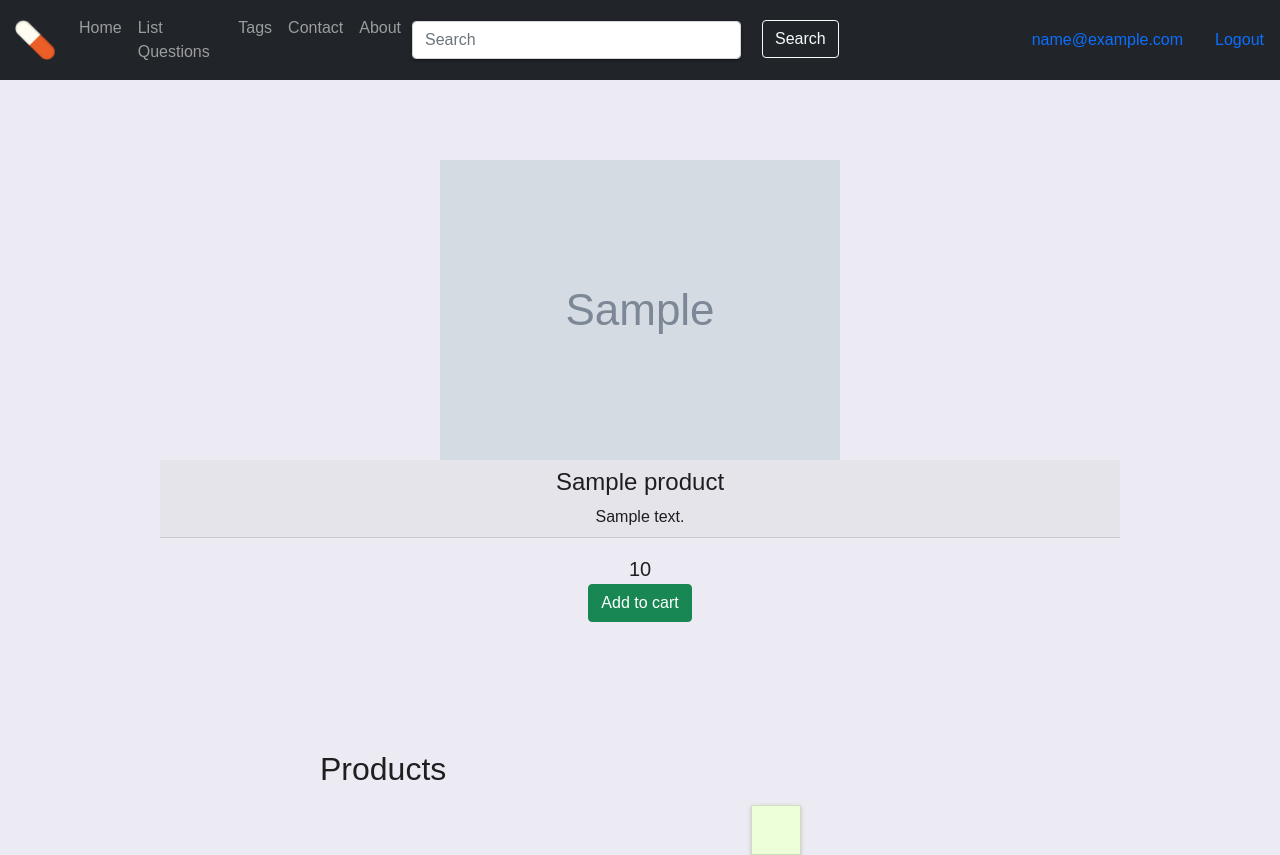
After one commit to mateiocristi/IHealthApp, a Flask app: template templates/product.html in a window 1280 px wide. The commit adds this page. Run offline with Flask 2, Linux system fonts and the light colour scheme; the template is opened without the code that fills it: most values are stand-ins (such as "Sample title", 1, 10 or a date in 2020); grey boxes marked "Sample" are stand-in pictures; data that the repository does not hold is empty; some libraries are stand-ins or nearby versions.

Commit message:
handle add product button

```diff
--- a/app.py
+++ b/app.py
@@ -102,6 +102,14 @@
     return redirect(url_for("home"))
 
 
+@app.route("/product/<product_id>")
+def product_route(product_id):
+    img_path = f"/product_{product_id}.jpg"
+    product = querries.get_product_by_id(product_id)
+    print("prod id is " + product_id)
+    return render_template("product.html", product=product, img_path=img_path)
+
+
 @app.route("/api_get_products/<int:category_id>/<int:supplier_id>")
 @json_response
 def api_get_products(category_id, supplier_id):
@@ -128,5 +136,21 @@
     return querries.get_all_categories()
 
 
+@app.route("/api_get_cart")
+@json_response
+def api_get_cart():
+    user_id = session["user_id"]
+    user = querries.get_user_by_id(user_id)
+    cart_products = querries.get_cart_products(user["cart_id"])
+    return cart_products
+
+
+@app.route("/api_update_cart/<int:product_id>/<int:quantity>", methods=["PUT"])
+def api_update_cart(product_id, quantity):
+    print("updating cart")
+    user = querries.get_user_by_id(session["user_id"])
+    querries.update_cart(user, product_id, quantity)
+
+
 if __name__ == "__main__":
     app.run(port=8080, debug=True)
--- a/querries.py
+++ b/querries.py
@@ -46,7 +46,7 @@
 
 
 @connection.connection_handler
-def get_products_by_id(cursor, product_id):
+def get_product_by_id(cursor, product_id):
     querry = """SELECT *
                 FROM products
                 WHERE id = %(product_id)s;"""
--- a/static/css/style.css
+++ b/static/css/style.css
@@ -38,6 +38,7 @@
 body {
     color: white;
     background-color: grey;
+    /*text-align: center;*/
     /*background-image: url("https://www.valtech.com/4a5e64/globalassets/00-global/02-images/04-insights/14-essential-questions-for-your-digital-workplace/question-mark-1872665.jpg");*/
     background-size: 100% auto;
     padding: 0;
@@ -270,7 +271,7 @@
 
 .products-container {
     display: grid;
-    padding: 2rem 10rem;
+    padding: 2rem 20rem;
     grid-template-columns: repeat(3, 1fr);
     grid-template-rows: repeat(auto-fill, 1fr);
     grid-column-gap: 10px;
@@ -298,6 +299,40 @@
     height: 20rem;
 }
 
+section .card {
+    background-color: #fff;
+    min-width: 100%;
+    min-height: 200px;
+    display: flex;
+}
+
+section .product-card {
+    min-width: 200px;
+    background-color: #23232e;
+}
+
+
+/*.card {*/
+
+/*    width: 50%;*/
+/*    height: 50%;*/
+/*}*/
+
+.card-big {
+
+    text-align: center;
+    margin: 5rem 10rem;
+}
+
+.big-product-image {
+
+}
+
+.card .big-product-image {
+    width: 50%;
+    height: 50%;
+}
+
 
 h2 {
     text-align: center;
--- a/static/javascript/home_page.js
+++ b/static/javascript/home_page.js
@@ -1,33 +1,26 @@
 
 
 function init() {
+    let arg = `.products-container`
     alert("ok")
     apiGetAllProducts().then((response) => {
-        showProducts(response)
+        showProducts(response, arg)
+        handleAddProductClick()
     })
 }
 
 init();
 
-
-async function apiGetAllProducts() {
-    let category_id = 0
-    let supplier_id = 0
-    const products = await fetch(`/api_get_products/${category_id}/${supplier_id}`);
-    let json = products.json()
-    console.log("json" + json);
-    return await json;
-}
-
-export function showProducts(products) {
-    const products_container = document.querySelector(`.products-container`)
+export function showProducts(products, arg) {
+    const products_container = document.querySelector(arg)
     console.log("products: " + products[0])
     console.log("container: " +products_container)
     products_container.innerHTML = "";
     for (let product of products) {
         let imgPath = `/product_${product.id}.jpg`
         products_container.insertAdjacentHTML("beforeend", `
-                                            <div class="product-card" >
+                                            <a href="/product/${product.id}">
+                                                <div class="product-card"  >
                                                     <img class="product-image" src="/static/images${imgPath}" alt="">
                                                     <div class="card-header">
                                                         <h4>${product.name}</h4>
@@ -38,20 +31,90 @@
                                                             <p class="lead">${product.actual_price}</p>
                                                         </div>
                                                         <div class="card-text">
-                                                        <button class="btn btn-success" >Add to cart</button>
+                                                            <button id="${product.id}" class="btn btn-success btn-add-product" >Add to cart</button>
                                                         </div>
                                                     </div>
                                                 </div>
+                                            </a>
+
 
                                             `)
     }
 }
 
-function loadCSS(href, position) {
-  const link = document.createElement('link');
-  link.media = 'print';
-  link.rel = 'stylesheet';
-  link.href = href;
-  link.onload = () => { link.media = 'all'; };
-  position.parentNode.insertBefore(link, position);
+export async function apiUpdateCart(product_id, quantity) {
+    let url = `/api_update_cart/${product_id}/${quantity}`
+    const products = await apiPut(url, {"product_id": product_id, "quantity": quantity})
+    return products
 }
+
+
+export async function apiGetAllProducts() {
+    let category_id = 0
+    let supplier_id = 0
+    let url = `/api_get_products/${category_id}/${supplier_id}`
+    const products =  await apiGet(url, {"category_id": category_id, "supplier_id": supplier_id})
+    return products;
+}
+
+export function handleAddProductClick() {
+    const addButtons = document.querySelectorAll(`.btn-add-product`)
+    addButtons.forEach(button => {
+        button.addEventListener("click", () => {
+            apiUpdateCart(button.id, 1)
+        })
+    })
+
+}
+
+async function apiGet(url) {
+    let response = await fetch(url, {
+        method: "GET",
+    })
+    if (response.status === 200) {
+        let data = response.json()
+        return data
+    }
+}
+
+async function apiPost(url, payload) {
+    let response = await fetch(url, {
+        method: "POST",
+        headers: {
+            "Content-Type": "application/json"
+        },
+        body: JSON.stringify(payload)
+    })
+    if (response.ok) {
+        let data = response.json()
+        return data
+    }
+}
+
+async function apiDelete(url, payload) {
+    let response = await fetch(url, {
+        method: "DELETE",
+        headers: {
+            "Content-Type": "application/json"
+        },
+        body: JSON.stringify(payload)
+    })
+    if (response.ok) {
+        let data = response.json()
+        return data
+    }
+}
+
+async function apiPut(url, payload) {
+    let response = await fetch(url, {
+        method: "PUT",
+        headers: {
+            "Content-Type": "application/json"
+        },
+        body: JSON.stringify(payload)
+    })
+    if (response.ok) {
+        let data = response.json()
+        return data
+    }
+}
--- /dev/null
+++ b/static/javascript/products.js
@@ -0,0 +1,10 @@
+import {apiGetAllProducts, showProducts} from "./home_page.js";
+
+function init() {
+    let arg = `section`
+    apiGetAllProducts().then((response) => {
+        showProducts(response, arg)
+    })
+}
+
+init()
--- a/templates/home.html
+++ b/templates/home.html
@@ -12,7 +12,7 @@
         <div id="sub-title">
             <h2>Products</h2>
         </div>
-        <div class="col col-sm-12 col-md-6 col-lg-4" id="products-collection ">
+        <div  id="products-collection ">
 
         </div>
     </div>
--- /dev/null
+++ b/templates/product.html
@@ -0,0 +1,30 @@
+{% extends "root.html" %}
+{% block title %} Home {%  endblock %}
+{% block head %}
+    <script type="module" src="/static/javascript/products.js" async></script>
+{% endblock %}
+{% block content %}
+    <div class="card-big">
+        <img class="big-product-image" src="/static/images{{ img_path }}" alt="">
+        <div class="card-header">
+            <h4>{{ product.name }}</h4>
+            <p class="card-text">{{ product.description }} </p>
+        </div>
+        <div class="card-body">
+            <div class="card-text">
+                <p class="lead">{{ product.actual_price }}</p>
+            </div>
+            <div class="card-text">
+                <button class="btn btn-success">Add to cart</button>
+            </div>
+        </div>
+    </div>
+    <div class="products-container" style="display: flex">
+        <div id="sub-title">
+            <h2>Products</h2>
+        </div>
+        <section class="card">
+
+        </section>
+    </div>
+{% endblock %}
--- a/templates/root.html
+++ b/templates/root.html
@@ -6,7 +6,7 @@
     <title>iHealth</title>
     <link href="https://cdn.jsdelivr.net/npm/bootstrap@5.1.1/dist/css/bootstrap.min.css" rel="stylesheet" integrity="sha384-F3w7mX95PdgyTmZZMECAngseQB83DfGTowi0iMjiWaeVhAn4FJkqJByhZMI3AhiU" crossorigin="anonymous">
     <link rel="icon" type="image/png" sizes="32x32" href="{{ url_for('static', filename='images/favicon-32x32.png') }}">
-{#    <link rel="stylesheet" href="{{ url_for('static', filename='css/style.css') }}">#}
+    <link rel="stylesheet" href="{{ url_for('static', filename='css/style.css') }}">
     <link rel="stylesheet" href="{{ url_for('static', filename='css/login_form.css') }}">
     {% block head %}
     {% endblock %}
@@ -23,13 +23,7 @@
                     <a class="nav-item nav-link" href="{{ url_for("home") }}">Tags</a>
                     <a class="nav-item nav-link" href="{{ url_for("home") }}">Contact</a>
                     <a class="nav-item nav-link" href="{{ url_for("home") }}">About</a>
-                    {% if username %}
-                        <a class="nav-item nav-link" href="{{ url_for("user_route", user_id=user_id) }}">{{ username }}</a>
-                        <a class="nav-item nav-link" href="{{ url_for("logout_user") }}">Logout</a>
-                    {% else %}
-                        <a class="nav-item nav-link" href="{{ url_for("display_login") }}">Login</a>
-                        <a class="nav-item nav-link" href="{{ url_for("display_register") }}">Register</a>
-                    {% endif %}
+
                 </div>
                 <form class="form-inline">
                     <div class="row">
@@ -42,6 +36,13 @@
                     </div>
                 </form>
             </div>
+            {% if email %}
+                        <a class="nav-item nav-link" href="{{ url_for("user_route", user_id=user_id) }}">{{ email }}</a>
+                        <a class="nav-item nav-link" href="{{ url_for("logout") }}">Logout</a>
+            {% else %}
+                        <a class="nav-item nav-link right-items" href="{{ url_for("login") }}">Login</a>
+                        <a class="nav-item nav-link right-items" href="{{ url_for("register") }}">Register</a>
+            {% endif %}
         </nav>
 
         {% block content %}
```
Lines whose indentation alone changed are shown as unchanged.
